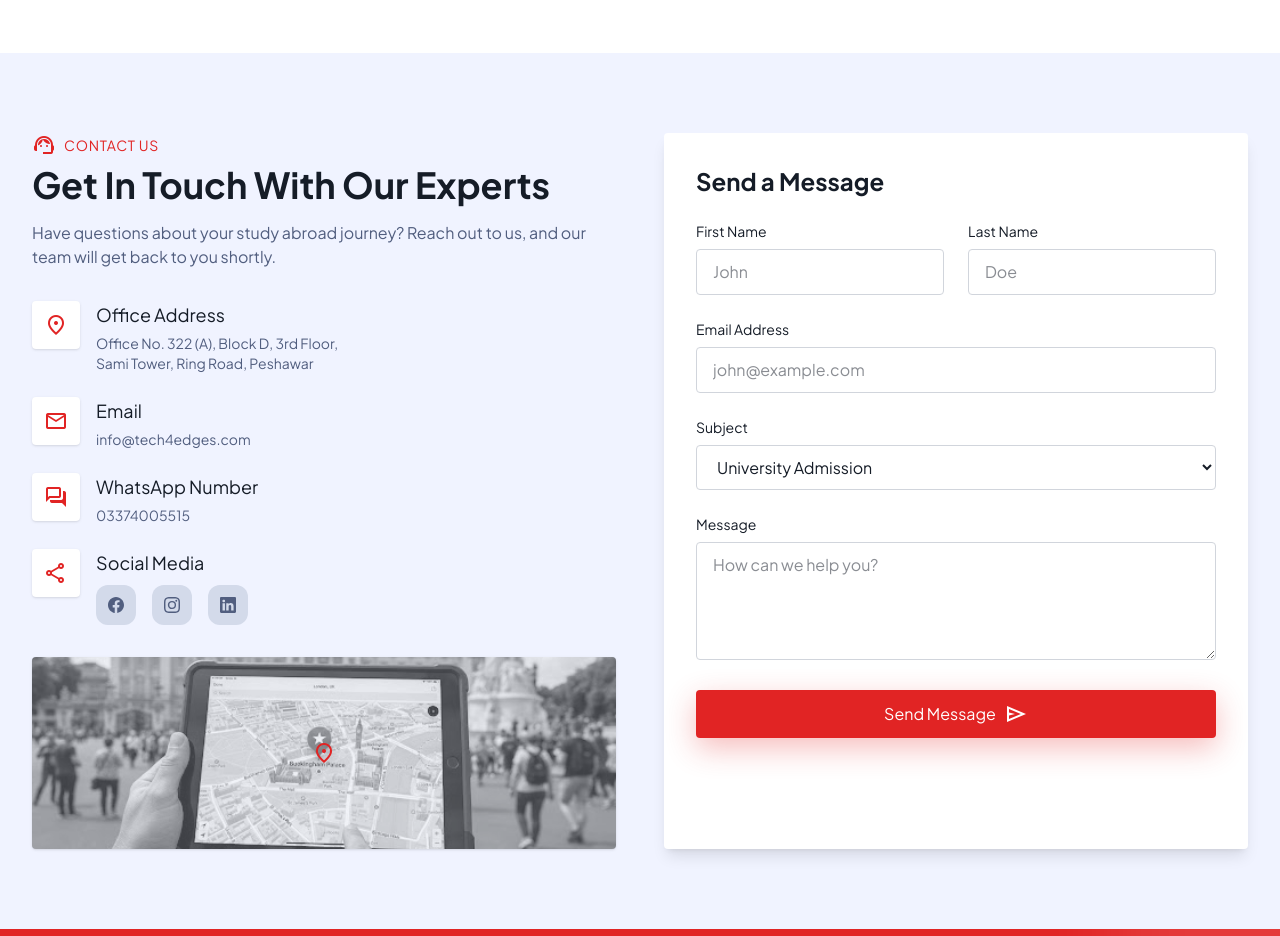
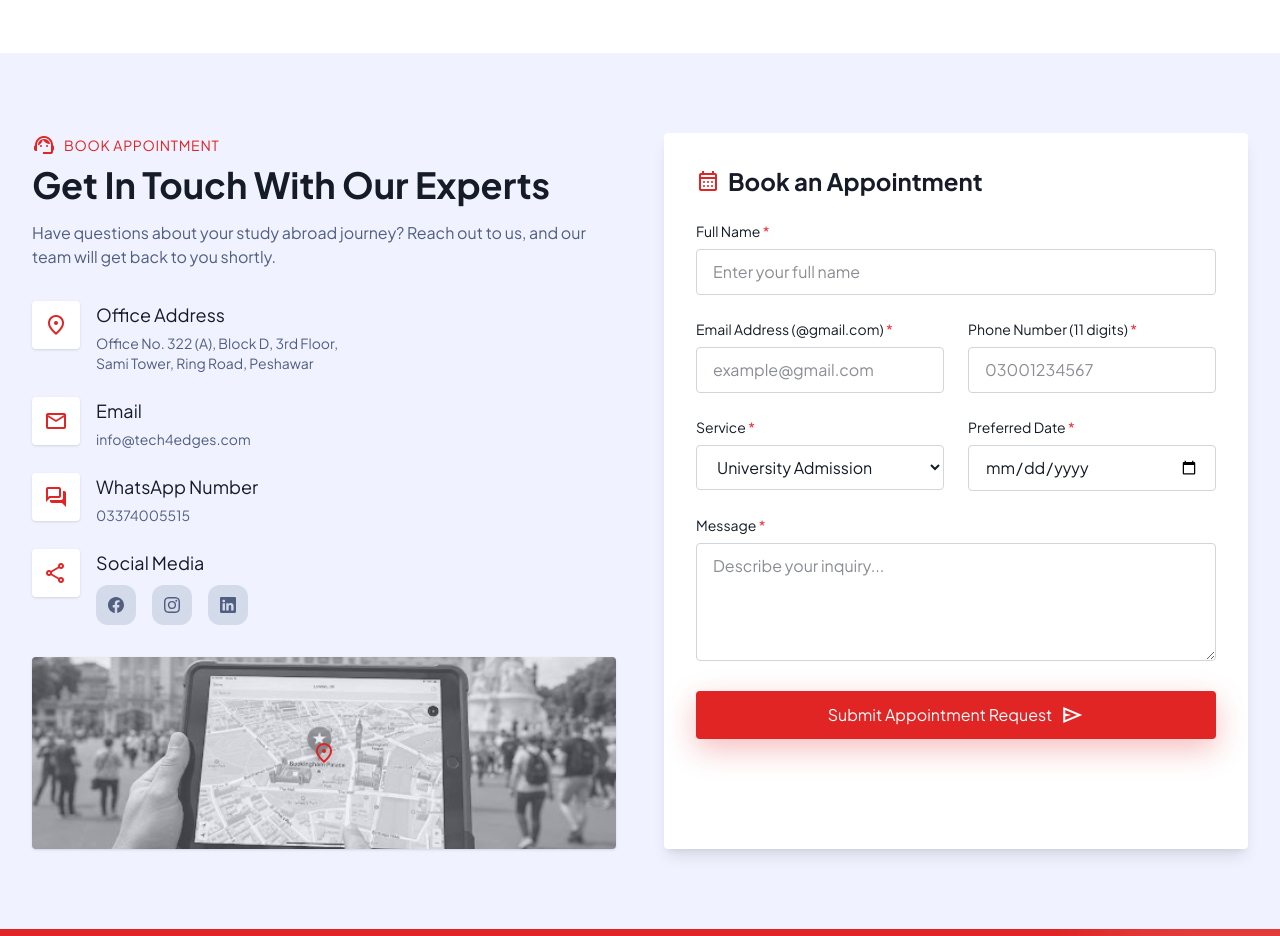
Before and after one commit to Wasimali2005/sak-study-travel, a Next.js app: page / in a window 1280 px wide. Shown: the part 7080-8016 px from the top of the page. Built offline with nearby package versions, Linux system fonts and the light colour scheme; no server answers.

Commit message:
Update EmailJS credentials and restructure appointment form with strict validation

```diff
--- a/components/Contact/Contact.tsx
+++ b/components/Contact/Contact.tsx
@@ -4,39 +4,72 @@ import { useState } from "react";
 import emailjs from "@emailjs/browser";
 
 // EmailJS credentials
-const EMAILJS_SERVICE_ID = "service_0yndnl6";
-const EMAILJS_TEMPLATE_ID = "template_yigcv4r";
-const EMAILJS_PUBLIC_KEY = "PllvjNCVWWytwBvlw";
+const EMAILJS_SERVICE_ID = process.env.NEXT_PUBLIC_EMAILJS_SERVICE_ID || "service_nwx6zip";
+const EMAILJS_TEMPLATE_ID = process.env.NEXT_PUBLIC_EMAILJS_TEMPLATE_ID || "template_l768d5f";
+const EMAILJS_PUBLIC_KEY = process.env.NEXT_PUBLIC_EMAILJS_PUBLIC_KEY || "PllvjNCVWWytwBvlw";
 
 export default function Contact() {
   const [isSubmitting, setIsSubmitting] = useState(false);
   const [isSuccess, setIsSuccess] = useState(false);
   const [errorMsg, setErrorMsg] = useState("");
 
+  // Calculate today's date in YYYY-MM-DD format for min attribute
+  const todayStr = new Date().toISOString().split("T")[0];
+
   const handleSubmit = async (e: React.FormEvent<HTMLFormElement>) => {
     e.preventDefault();
     setIsSubmitting(true);
     setIsSuccess(false);
     setErrorMsg("");
+
     const form = e.currentTarget;
     const formData = new FormData(form);
-    const firstName = formData.get("firstName") as string;
-    const lastName = formData.get("lastName") as string;
-    const email = formData.get("email") as string;
-    const subject = formData.get("subject") as string;
-    const message = formData.get("message") as string;
 
-    if (!firstName || !email || !message) {
-      setErrorMsg("Please fill in required fields.");
+    const fullName = (formData.get("fullName") as string || "").trim();
+    const email = (formData.get("email") as string || "").trim();
+    const phone = (formData.get("phone") as string || "").trim();
+    const service = (formData.get("service") as string || "").trim();
+    const preferredDate = (formData.get("preferredDate") as string || "").trim();
+    const message = (formData.get("message") as string || "").trim();
+
+    // 1. Validation for empty required fields
+    if (!fullName || !email || !phone || !service || !preferredDate || !message) {
+      setErrorMsg("Khadara yai form theek fill karo: Tamam fields fill karna zaroori hain.");
+      setIsSubmitting(false);
+      return;
+    }
+
+    // 2. Strict Gmail validation (@gmail.com required)
+    const gmailRegex = /^[a-zA-Z0-9._%+-]+@gmail\.com$/i;
+    if (!gmailRegex.test(email)) {
+      setErrorMsg("Khadara yai form theek fill karo: Email mein @gmail.com hona zaroori hai.");
+      setIsSubmitting(false);
+      return;
+    }
+
+    // 3. Strict Phone validation (Exactly 11 digits)
+    const phoneRegex = /^\d{11}$/;
+    if (!phoneRegex.test(phone)) {
+      setErrorMsg("Khadara yai form theek fill karo: Phone number exactly 11 digits ka hona chahiye.");
+      setIsSubmitting(false);
+      return;
+    }
+
+    // 4. Strict Date validation (Past date not allowed)
+    if (preferredDate < todayStr) {
+      setErrorMsg("Khadara yai form theek fill karo: Purani date select nahi kar saktay.");
       setIsSubmitting(false);
       return;
     }
 
     try {
       const templateParams = {
-        from_name: `${firstName} ${lastName}`,
-        from_email: email,
-        subject: subject,
+        website_name: "SAK Study & Travel",
+        full_name: fullName,
+        email: email,
+        phone: phone,
+        service: service,
+        preferred_date: preferredDate,
         message: message,
         reply_to: email,
       };
@@ -52,7 +85,7 @@ export default function Contact() {
       form.reset();
     } catch (error) {
       console.error("EmailJS Error:", error);
-      setErrorMsg("Failed to send message. Please try again later.");
+      setErrorMsg("Failed to send appointment request. Please try again later.");
     } finally {
       setIsSubmitting(false);
     }
@@ -71,7 +104,7 @@ export default function Contact() {
                   <span className="material-symbols-outlined text-sm">
                     support_agent
                   </span>{" "}
-                  Contact Us
+                  Book Appointment
                 </span>
                 <h2 className="font-headline-md text-4xl font-bold mb-4">
                   Get In Touch With Our Experts
@@ -167,57 +200,63 @@ export default function Contact() {
                 </div>
               </a>
             </div>
-            {/* Contact Form */}
+
+            {/* Appointment Form */}
             <div className="bg-white p-8 rounded shadow-lg">
-              <h3 className="font-headline-md text-2xl font-bold mb-6">
-                Send a Message
+              <h3 className="font-headline-md text-2xl font-bold mb-6 flex items-center gap-2">
+                <span className="material-symbols-outlined text-primary-container">calendar_month</span>
+                Book an Appointment
               </h3>
+
+              {/* Error Alert Banner at top of form */}
+              {errorMsg && (
+                <div className="p-4 mb-6 rounded bg-red-50 border-l-4 border-red-500 text-red-700 text-sm font-medium flex items-start gap-3 shadow-sm animate-pulse">
+                  <span className="material-symbols-outlined text-red-500 shrink-0">error</span>
+                  <div>{errorMsg}</div>
+                </div>
+              )}
+
+              {/* Success Alert Banner */}
+              {isSuccess && (
+                <div className="p-4 mb-6 rounded bg-green-50 border-l-4 border-green-500 text-green-700 text-sm font-medium flex items-start gap-3 shadow-sm">
+                  <span className="material-symbols-outlined text-green-500 shrink-0">check_circle</span>
+                  <div>Appointment request sent successfully! We will contact you soon to confirm.</div>
+                </div>
+              )}
+
               <form onSubmit={handleSubmit} className="space-y-6">
-                <div className="grid grid-cols-1 md:grid-cols-2 gap-6">
+                {/* Full Name */}
                 <div>
                   <label
                     className="block text-sm font-label-bold mb-2 text-on-surface"
-                      htmlFor="firstName"
+                    htmlFor="fullName"
                   >
-                      First Name
+                    Full Name <span className="text-red-500">*</span>
                   </label>
                   <input
                     className="w-full border border-gray-300 rounded px-4 py-2.5 focus:border-primary-container focus:ring-1 focus:ring-primary-container hover:border-primary-container transition-all outline-none bg-surface-container-lowest"
-                      id="firstName"
-                      name="firstName"
-                      placeholder="John"
+                    id="fullName"
+                    name="fullName"
+                    placeholder="Enter your full name"
                     type="text"
                     required
                   />
                 </div>
-                  <div>
-                    <label
-                      className="block text-sm font-label-bold mb-2 text-on-surface"
-                      htmlFor="lastName"
-                    >
-                      Last Name
-                    </label>
-                    <input
-                      className="w-full border border-gray-300 rounded px-4 py-2.5 focus:border-primary-container focus:ring-1 focus:ring-primary-container hover:border-primary-container transition-all outline-none bg-surface-container-lowest"
-                      id="lastName"
-                      name="lastName"
-                      placeholder="Doe"
-                      type="text"
-                    />
-                  </div>
-                </div>
+
+                {/* Email Address & Phone Number */}
+                <div className="grid grid-cols-1 md:grid-cols-2 gap-6">
                   <div>
                     <label
                       className="block text-sm font-label-bold mb-2 text-on-surface"
                       htmlFor="email"
                     >
-                    Email Address
+                      Email Address (@gmail.com) <span className="text-red-500">*</span>
                     </label>
                     <input
                       className="w-full border border-gray-300 rounded px-4 py-2.5 focus:border-primary-container focus:ring-1 focus:ring-primary-container hover:border-primary-container transition-all outline-none bg-surface-container-lowest"
                       id="email"
                       name="email"
-                    placeholder="john@example.com"
+                      placeholder="example@gmail.com"
                       type="email"
                       required
                     />
@@ -225,53 +264,89 @@ export default function Contact() {
                   <div>
                     <label
                       className="block text-sm font-label-bold mb-2 text-on-surface"
-                    htmlFor="subject"
+                      htmlFor="phone"
                     >
-                    Subject
+                      Phone Number (11 digits) <span className="text-red-500">*</span>
+                    </label>
+                    <input
+                      className="w-full border border-gray-300 rounded px-4 py-2.5 focus:border-primary-container focus:ring-1 focus:ring-primary-container hover:border-primary-container transition-all outline-none bg-surface-container-lowest"
+                      id="phone"
+                      name="phone"
+                      placeholder="03001234567"
+                      type="tel"
+                      maxLength={11}
+                      onInput={(e) => {
+                        const input = e.currentTarget;
+                        input.value = input.value.replace(/\D/g, "").slice(0, 11);
+                      }}
+                      required
+                    />
+                  </div>
+                </div>
+
+                {/* Service & Preferred Date */}
+                <div className="grid grid-cols-1 md:grid-cols-2 gap-6">
+                  <div>
+                    <label
+                      className="block text-sm font-label-bold mb-2 text-on-surface"
+                      htmlFor="service"
+                    >
+                      Service <span className="text-red-500">*</span>
                     </label>
                     <select
                       className="w-full border border-gray-300 rounded px-4 py-2.5 focus:border-primary-container focus:ring-1 focus:ring-primary-container hover:border-primary-container transition-all outline-none bg-surface-container-lowest"
-                    id="subject"
-                    name="subject"
+                      id="service"
+                      name="service"
+                      required
                     >
-                    <option>University Admission</option>
-                    <option>Visa Assistance</option>
-                    <option>Scholarship Query</option>
-                    <option>Other</option>
+                      <option value="University Admission">University Admission</option>
+                      <option value="Visa Assistance">Visa Assistance</option>
+                      <option value="Scholarship Query">Scholarship Query</option>
+                      <option value="Other">Other</option>
                     </select>
                   </div>
                   <div>
                     <label
                       className="block text-sm font-label-bold mb-2 text-on-surface"
+                      htmlFor="preferredDate"
+                    >
+                      Preferred Date <span className="text-red-500">*</span>
+                    </label>
+                    <input
+                      className="w-full border border-gray-300 rounded px-4 py-2.5 focus:border-primary-container focus:ring-1 focus:ring-primary-container hover:border-primary-container transition-all outline-none bg-surface-container-lowest"
+                      id="preferredDate"
+                      name="preferredDate"
+                      type="date"
+                      min={todayStr}
+                      required
+                    />
+                  </div>
+                </div>
+
+                {/* Message */}
+                <div>
+                  <label
+                    className="block text-sm font-label-bold mb-2 text-on-surface"
                     htmlFor="message"
                   >
-                    Message
+                    Message <span className="text-red-500">*</span>
                   </label>
                   <textarea
                     className="w-full border border-gray-300 rounded px-4 py-2.5 focus:border-primary-container focus:ring-1 focus:ring-primary-container hover:border-primary-container transition-all outline-none bg-surface-container-lowest"
                     id="message"
                     name="message"
-                    placeholder="How can we help you?"
+                    placeholder="Describe your inquiry..."
                     rows={4}
                     required
                   ></textarea>
                 </div>
-
-                {errorMsg && (
-                  <p className="text-red-500 text-sm font-medium">{errorMsg}</p>
-                )}
-                {isSuccess && (
-                  <p className="text-green-600 text-sm font-medium">
-                    Message sent successfully! We'll get back to you soon.
-                  </p>
-                )}
 
                 <button
                   className="w-full bg-primary-container text-white px-8 py-3 rounded font-label-bold hover:bg-primary transition-all duration-300 shadow-[0_10px_30px_rgba(225,36,36,0.3)] hover:shadow-[0_15px_40px_rgba(225,36,36,0.5)] hover:-translate-y-1 active:scale-95 flex items-center justify-center gap-2 disabled:opacity-50 disabled:cursor-not-allowed"
                   type="submit"
                   disabled={isSubmitting}
                 >
-                  {isSubmitting ? "Sending..." : "Send Message"}{" "}
+                  {isSubmitting ? "Submitting..." : "Submit Appointment Request"}{" "}
                   <span className="material-symbols-outlined text-sm">send</span>
                 </button>
               </form>
```
Lines whose indentation alone changed are shown as unchanged.
